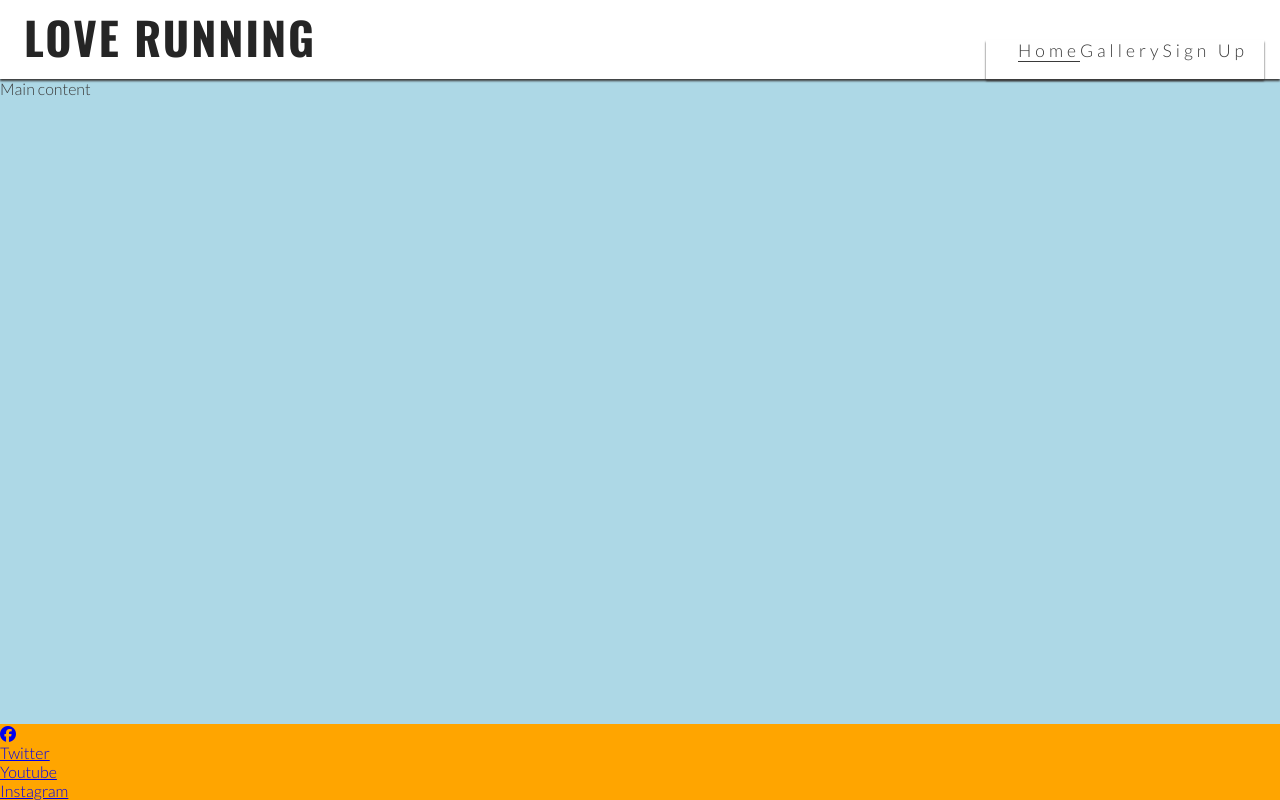
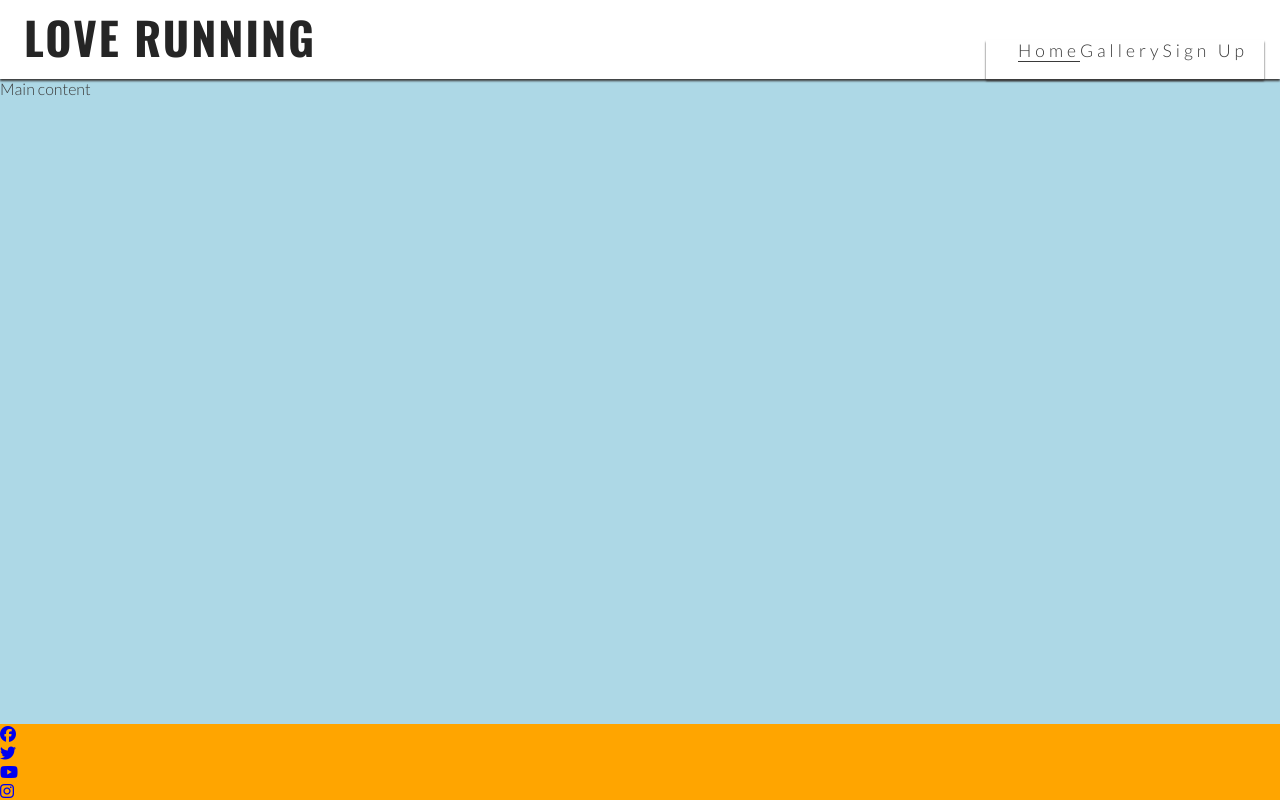
Before and after one commit to maryclaireteahan/loverunning, a plain HTML site: page index.html in a window 1280 px wide. Drawn offline with nearby package versions, Linux system fonts and the light colour scheme.

Commit message:
add remaining links to footer and nav element

```diff
--- a/index.html
+++ b/index.html
@@ -28,7 +28,7 @@
             <h1 id="logo">Love Running</h1>
         </a>
         <input type="checkbox" id="nav-toggle" name="nav-toggle">
-        <label for="nav-toggle" class="nav-toggle-label">X</label>
+        <label for="nav-toggle" class="nav-toggle-label"><i class="fa-solid fa-bars"></i></label>
         <nav>
             <ul id="menu">
                 <li><a href="" class="active">Home</a></li>
@@ -45,9 +45,9 @@
     <footer>
         <ul>
             <li><a href="https://www.facebook.com/" target="_blank" rel="noopener" aria-label="Visit our Facebook page (opens in a new tab)"><i class="fa-brands fa-facebook"></i></a></li>
-            <li><a href="https://www.twitter.com/" target="_blank" rel="noopener" aria-label="Visit our Twitter page (opens in a new tab)">Twitter</a></li>
-            <li><a href="https://www.youtube.com/" target="_blank" rel="noopener" aria-label="Visit our Youtube page (opens in a new tab)">Youtube</a></li>
-            <li><a href="https://www.instagram.com/" target="_blank" rel="noopener" aria-label="Visit our Instagram (opens in a new tab)">Instagram</a></li>
+            <li><a href="https://www.twitter.com/" target="_blank" rel="noopener" aria-label="Visit our Twitter page (opens in a new tab)"><i class="fa-brands fa-twitter"></i></a></li>
+            <li><a href="https://www.youtube.com/" target="_blank" rel="noopener" aria-label="Visit our Youtube page (opens in a new tab)"><i class="fa-brands fa-youtube"></i></a></li>
+            <li><a href="https://www.instagram.com/" target="_blank" rel="noopener" aria-label="Visit our Instagram (opens in a new tab)"><i class="fa-brands fa-instagram"></i></a></li>
 
         </ul>
     </footer>
```
